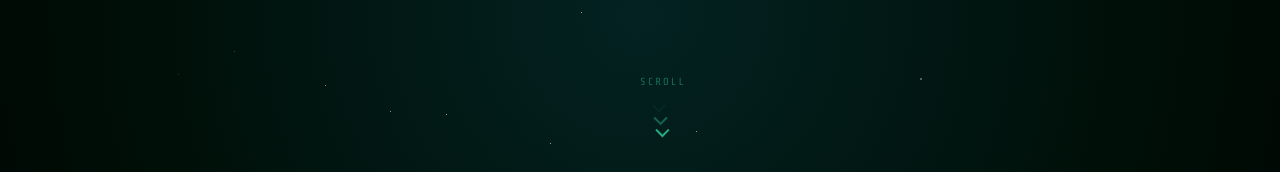
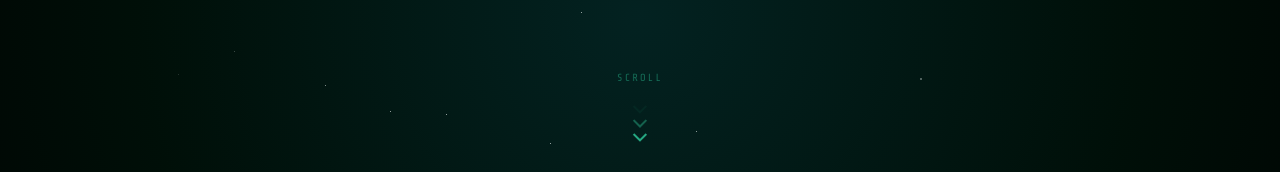
Before and after one commit to AlexOnn1/portfolio-v2, a React (Vite) app: page / in a window 1280 px wide. Shown: the part 625-797 px from the top of the page. Built offline with nearby package versions, Linux system fonts and the light colour scheme.

Commit message:
Ajustado posicionamento dos Chevron

```diff
--- a/src/components/Hero.tsx
+++ b/src/components/Hero.tsx
@@ -25,6 +25,10 @@ const fadeSlideUp = keyframes`
     from { opacity: 0; transform: translateY(24px); }
     to   { opacity: 1; transform: translateY(0);    }
 `
+const fadeSlideUpCentered = keyframes`
+    from { opacity: 0; transform: translate(-50%, 24px); }
+    to   { opacity: 1; transform: translate(-50%, 0);    }
+`
 
 const piscarCursor = keyframes`
     0%, 100% { opacity: 1; }
@@ -37,9 +41,9 @@ const starTwinkle = keyframes`
 `
 
 const descerSeta = keyframes`
-    0%   { opacity: 0; transform: rotate(45deg) translate(-3px, -3px) translateY(-6px); }
-    50%  { opacity: 1; transform: rotate(45deg) translate(-3px, -3px) translateY(0);    }
-    100% { opacity: 0; transform: rotate(45deg) translate(-3px, -3px) translateY(6px);  }
+    0%   { opacity: 0; transform: translateY(-5px) rotate(45deg); }
+    50%  { opacity: 1; transform: translateY(0) rotate(45deg);    }
+    100% { opacity: 0; transform: translateY(5px) rotate(45deg);  }
 `
 
 /* ================================
@@ -254,14 +258,15 @@ const ScrollIndicator = styled.a`
     position: absolute;
     bottom: 2rem;
     left: 50%;
-    transform: translateX(-50%);
+    transform: translateX(-50%); /* Mantém aqui para o estado inicial antes da animação */
     display: flex;
     flex-direction: column;
     align-items: center;
     gap: 0.4rem;
     text-decoration: none;
     opacity: 0;
-    animation: ${fadeSlideUp} 0.6s ease 1.4s forwards;
+    animation: ${fadeSlideUpCentered} 0.6s ease 1.4s forwards;
+
     z-index: 1;
 `
 
@@ -278,17 +283,18 @@ const ChevronWrapper = styled.div`
     display: flex;
     flex-direction: column;
     align-items: center;
-    gap: 4px;
-    overflow: visible;
+    gap: 6px;
     padding: 4px;
 `
 
-const Chevron = styled.span<{ $delay: number }>`
+/* ChevronItem: só segura o rotate, não anima */
+const ChevronItem = styled.span<{ $delay: number }>`
     display: block;
     width: 10px;
     height: 10px;
     border-right: 2px solid ${colors.mountainMeadow};
     border-bottom: 2px solid ${colors.mountainMeadow};
+    transform: rotate(45deg);
     animation: ${descerSeta} 1.4s ease-in-out infinite;
     animation-delay: ${({ $delay }) => $delay}s;
 `
@@ -443,9 +449,9 @@ export default function Hero() {
             <ScrollIndicator href="#about">
                 <ScrollTexto>scroll</ScrollTexto>
                 <ChevronWrapper>
-                    <Chevron $delay={0}   />
-                    <Chevron $delay={0.2} />
-                    <Chevron $delay={0.4} />
+                    <ChevronItem $delay={0}   />
+                    <ChevronItem $delay={0.2} />
+                    <ChevronItem $delay={0.4} />
                 </ChevronWrapper>
             </ScrollIndicator>
 
```
